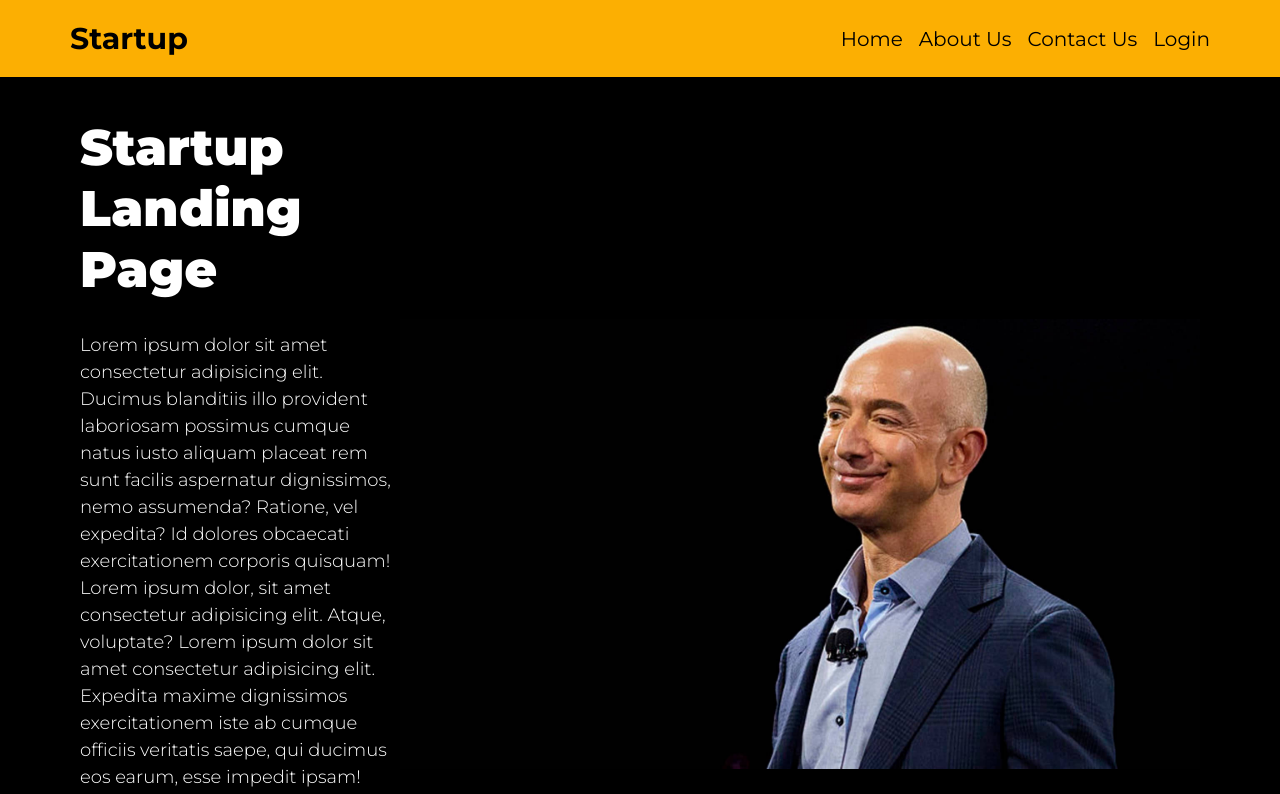
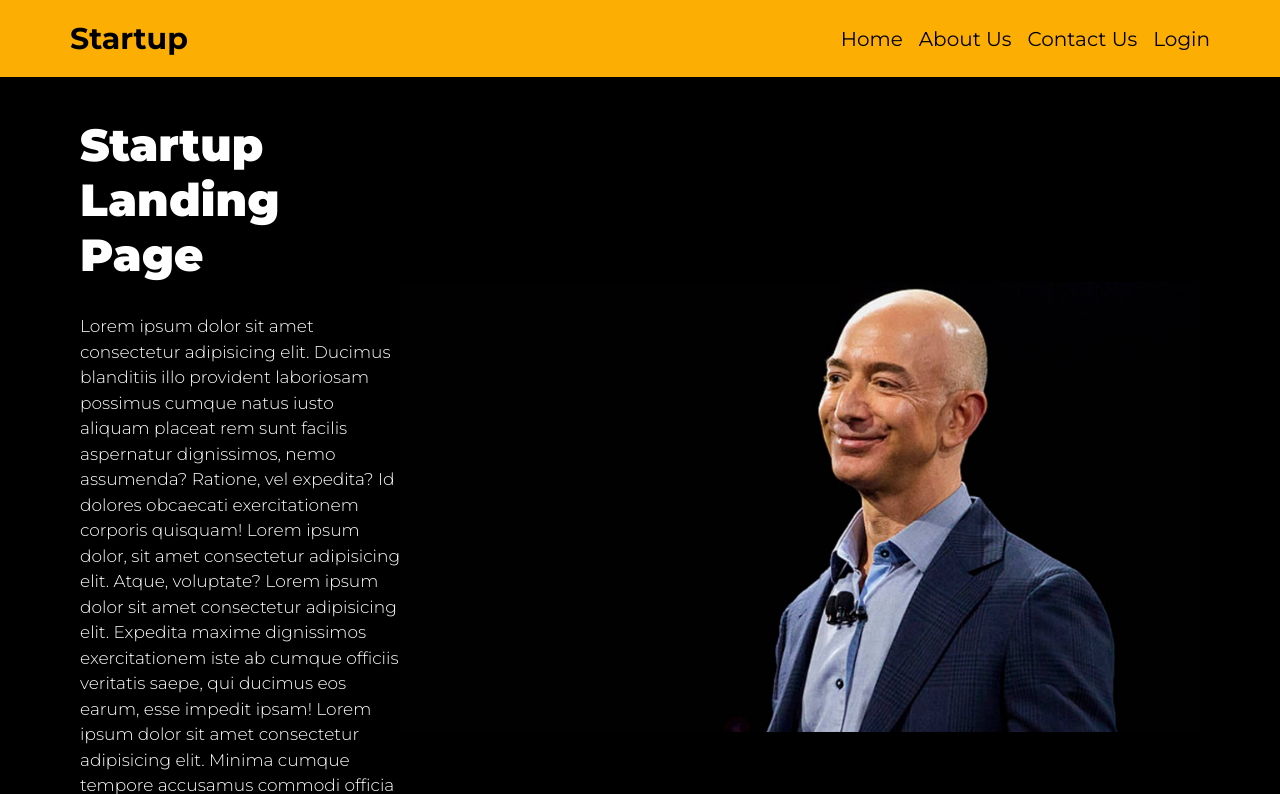
Before and after one commit to aamirk0008/acciojob-project-1, a plain HTML site: page index.html in a window 1280 px wide. Shown: the top 794 px of the page. Drawn offline with Linux system fonts and the light colour scheme.

Commit message:
Improvements

```diff
--- a/style.css
+++ b/style.css
@@ -69,11 +69,11 @@ nav ul li a {
   gap: 2rem;
 }
 #intro-section .hero-section h1 {
-  font-size: 50px;
+  font-size: 45px;
   font-weight: 900;
 }
 #intro-section .hero-section p {
-  font-size: 18px;
+  font-size: 17px;
   font-weight: 300;
   line-height: 1.5;
 }
@@ -152,7 +152,7 @@ input[type="tel"]:focus {
   overflow: hidden;
   background-color: #000;
   width: 80%;
-  margin: 0 auto;
+  margin: 10px auto;
 }
 
 table {
```
